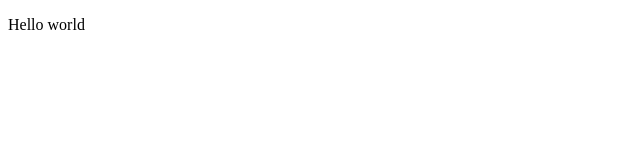
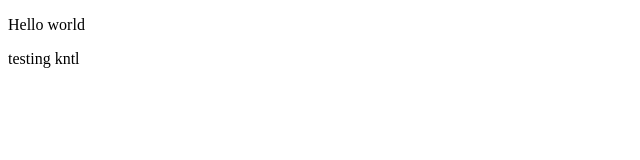
Before and after one commit to vDescent/test-checkout, a plain HTML site: page index.html in a window 1280 px wide. Shown: the full height of the page, 0-640 px from the left. Drawn offline with Linux system fonts and the light colour scheme.

Commit message:
feat: test

```diff
--- a/index.html
+++ b/index.html
@@ -7,5 +7,6 @@
 </head>
 <body>
     <p>Hello world</p>
+    <p>testing kntl</p>
 </body>
 </html>
```
